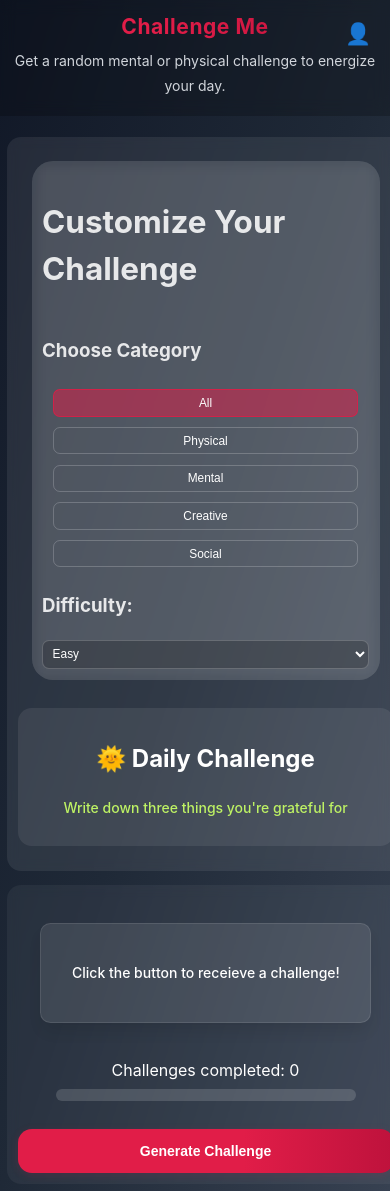
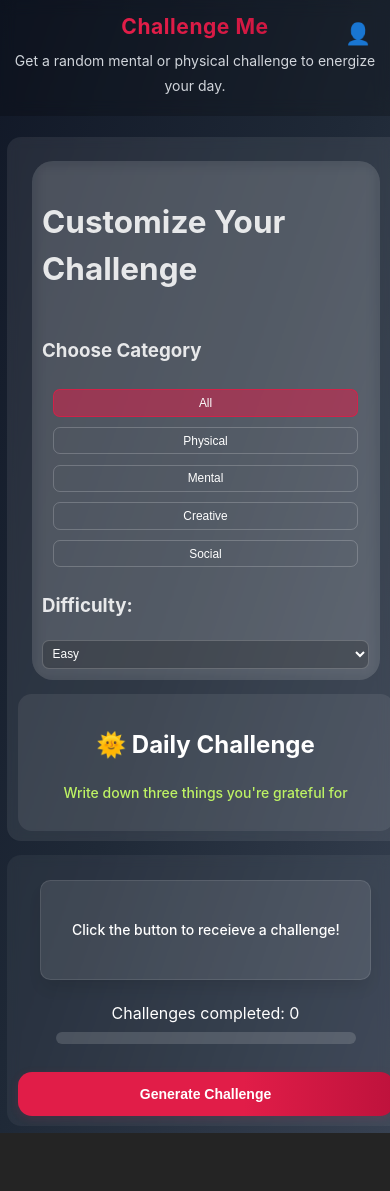
Before and after one commit to robertoandino/challenge-me, a React (Vite) app: page / in a window 390 px wide. After the commit the page ends 1133 px from the top, so only its background shows below. Built offline with nearby package versions, Linux system fonts and the light colour scheme.

Commit message:
Updated css for better layout.

```diff
--- a/src/pages/responsive.css
+++ b/src/pages/responsive.css
@@ -165,17 +165,16 @@
     .main-title {
         font-size: 1.5rem;
     }
-    .challenge-box {
-        padding: 1rem;
-        margin: 1rem auto;
-    }
+    .challenge-box,
     .daily-challenge-section{
         padding: 1rem;
-        margin: 1rem auto;
+        margin: 0 auto;
+        width: 100%;
     }
     .challenge-text,
     .daily-challenge-box {
         font-size: 1rem;
+        line-height: 1.4;
     }
     button,
     select,
```
